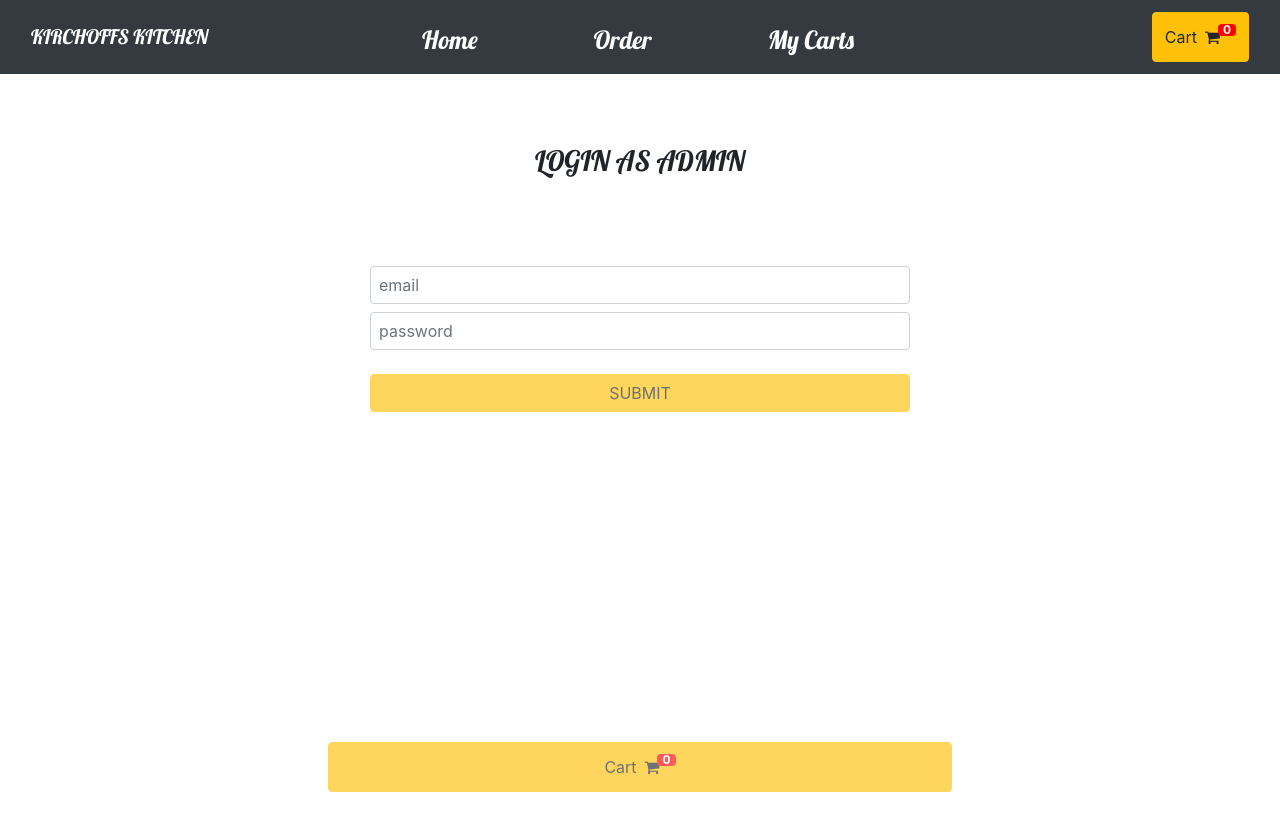
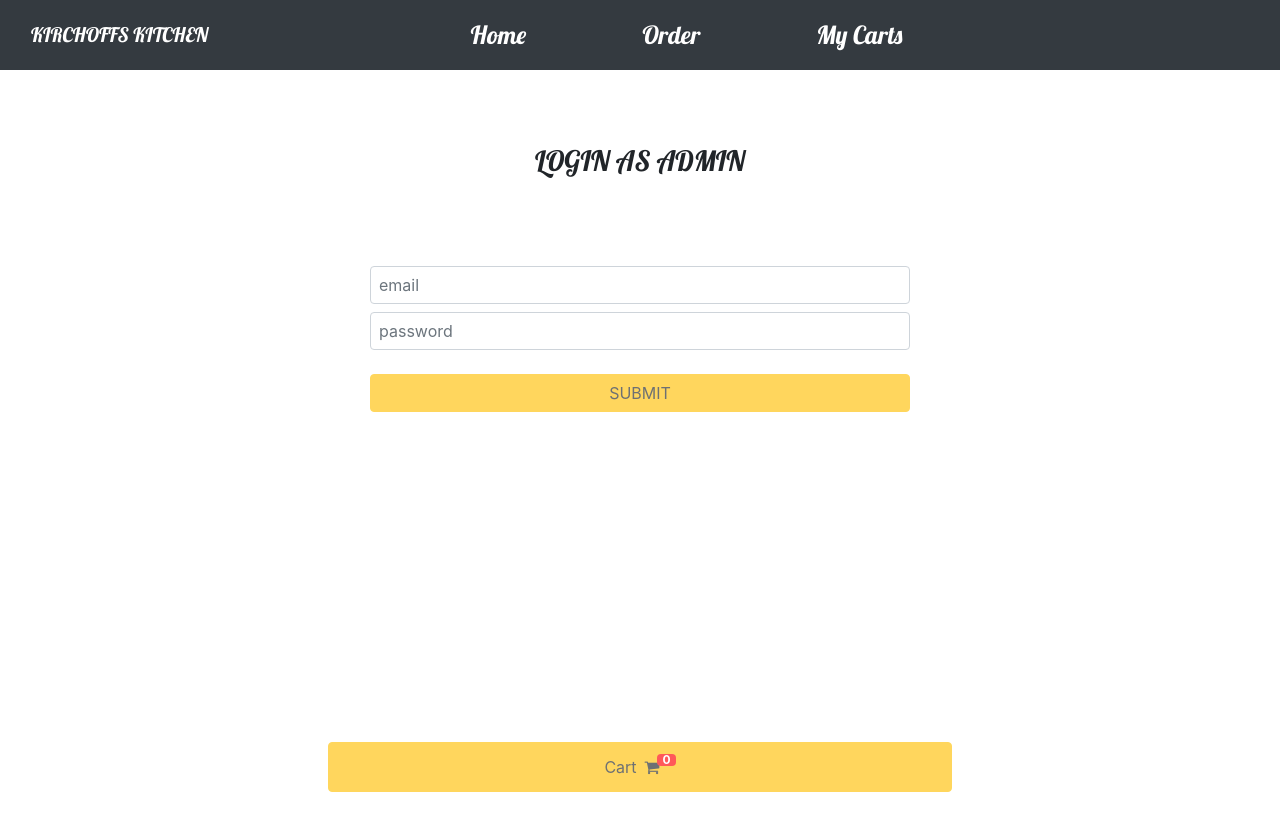
Before and after one commit to AyodejiAfolabi/Kirchoffs-Food-App, a React (Create React App) app: page /adminsignin in a window 1280 px wide. Shown: the top 830 px of the page. Built offline with nearby package versions, Linux system fonts and the light colour scheme.

Commit message:
more chnag

```diff
--- a/src/components/navbar.js
+++ b/src/components/navbar.js
@@ -119,8 +119,8 @@ return(
 
       </ul>
       <div class="d-flex">
-      <button onClick={routeToCart} className='btn btn-warning btn-cart my-1'>Cart<i className="fa mx-2" >&#xf07a;</i>
-<span className='badge badge-warning' id='lblCartCount'> {cartItems} </span></button>
+      {/* <button onClick={routeToCart} className='btn btn-warning btn-cart my-1'>Cart<i className="fa mx-2" >&#xf07a;</i>
+<span className='badge badge-warning' id='lblCartCount'> {cartItems} </span></button> */}
       { localStorage.kirchoffAdminToken && <div class="dropdown">
     <button class="dropbtn">
 
--- a/src/styles/navbar.css
+++ b/src/styles/navbar.css
@@ -98,10 +98,10 @@ border: 1px solid red;
     float: right;
     margin-top: 5px;
   }
-  .navbar2{
-    display: none;
-  }
-
+  /* .navbar2{
+    display:none;
+  } */
+/*
   @media screen and (max-width: 991px) {
     .navbar2 {
       display: block;
@@ -110,7 +110,7 @@ border: 1px solid red;
       display: none;
       background-color: red;
     }
-}
+} */
 
 
 
```
